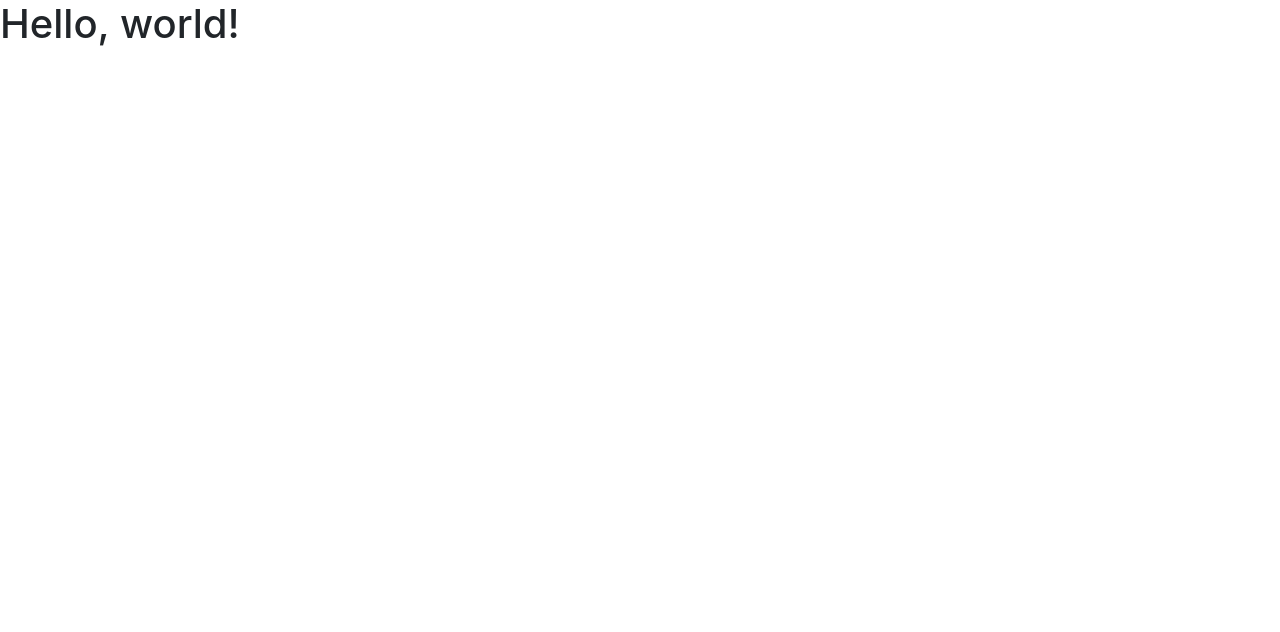
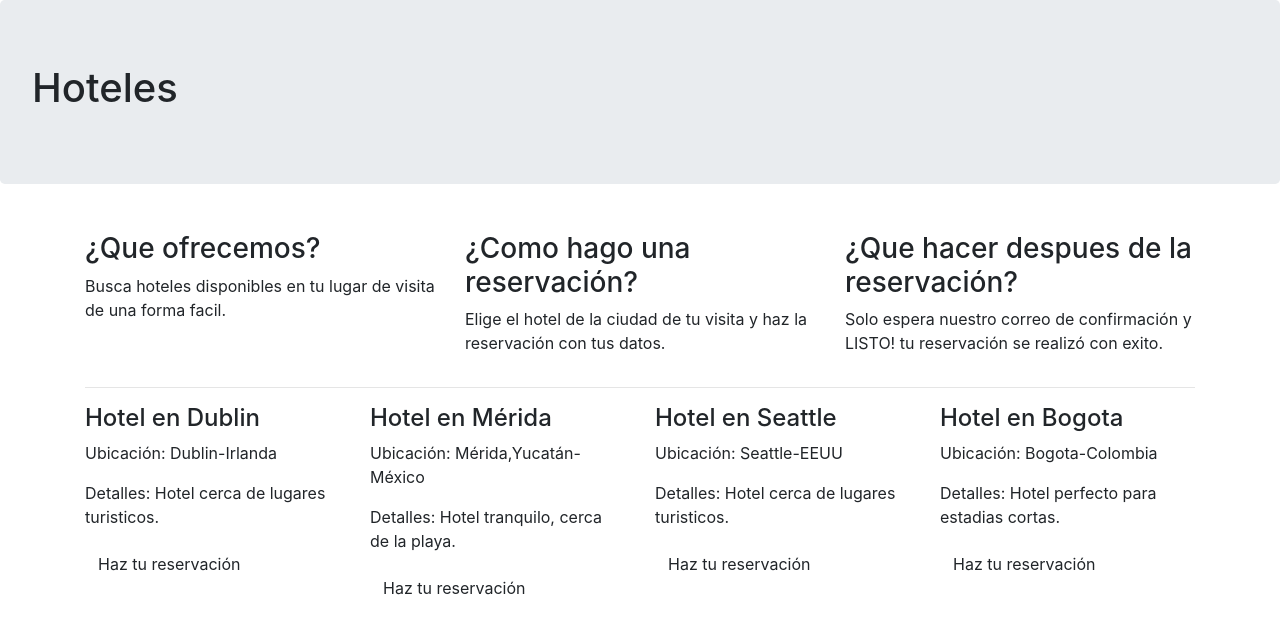
Before and after one commit to Ivanjp/Curso-Bootstrap, a website: page guia-hoteles/index.html in a window 1280 px wide. Drawn offline with nearby package versions, Linux system fonts and the light colour scheme.

Commit message:
Ejemplos grid

```diff
--- a/guia-hoteles/index.html
+++ b/guia-hoteles/index.html
@@ -8,10 +8,64 @@
     <!-- Bootstrap CSS -->
     <link rel="stylesheet" href="node_modules/bootstrap/dist/css/bootstrap.min.css">
 
-    <title>Hello, world!</title>
+    <title>Guia Hoteles</title>
   </head>
   <body>
-    <h1>Hello, world!</h1>
+
+		<div class="jumbotron">
+		  <h1>Hoteles</h1>
+		</div>
+
+		<div class="container">
+			<div class="row">
+				<div class="col-sm-4">
+					<p>
+						<h3>¿Que ofrecemos?</h3>
+						<p>Busca hoteles disponibles en tu lugar de visita de una forma facil.</p>
+					</p>
+				</div>
+				<div class="col-sm-4">
+					<p>
+						<h3>¿Como hago una reservación?</h3>
+						<p>Elige el hotel de la ciudad de tu visita y haz la reservación con tus datos.</p>
+					</p>
+				</div>
+				<div class="col-sm-4">
+					<p>
+						<h3>¿Que hacer despues de la reservación?</h3>
+						<p>Solo espera nuestro correo de confirmación y LISTO! tu reservación se realizó con exito.</p>
+					</p>
+				</div>
+			</div>
+		<hr>
+
+		<div class="row">
+			<div class="col-sm-3">
+				<h4>Hotel en Dublin</h4>
+				<p>Ubicación: Dublin-Irlanda</p>
+				<p>Detalles: Hotel cerca de lugares turisticos.</p>
+				<button class="btn"> Haz tu reservación</button>
+			</div>
+			<div class="col-sm-3">
+				<h4>Hotel en Mérida</h4>
+				<p>Ubicación: Mérida,Yucatán-México</p>
+				<p>Detalles: Hotel tranquilo, cerca de la playa.</p>
+				<button class="btn">Haz tu reservación</button>
+			</div>
+			<div class="col-sm-3">
+				<h4>Hotel en Seattle</h4>
+				<p>Ubicación: Seattle-EEUU</p>
+				<p>Detalles: Hotel cerca de lugares turisticos.</p>
+				<button class="btn">Haz tu reservación</button>
+			</div>
+			<div class="col-sm-3">
+				<h4>Hotel en Bogota</h4>
+				<p>Ubicación: Bogota-Colombia</p>
+				<p>Detalles: Hotel perfecto para estadias cortas.</p>
+				<button class="btn">Haz tu reservación</button>
+			</div>
+		</div>
+		</div>
 
     <!-- Optional JavaScript -->
     <!-- jQuery first, then Popper.js, then Bootstrap JS -->
```
